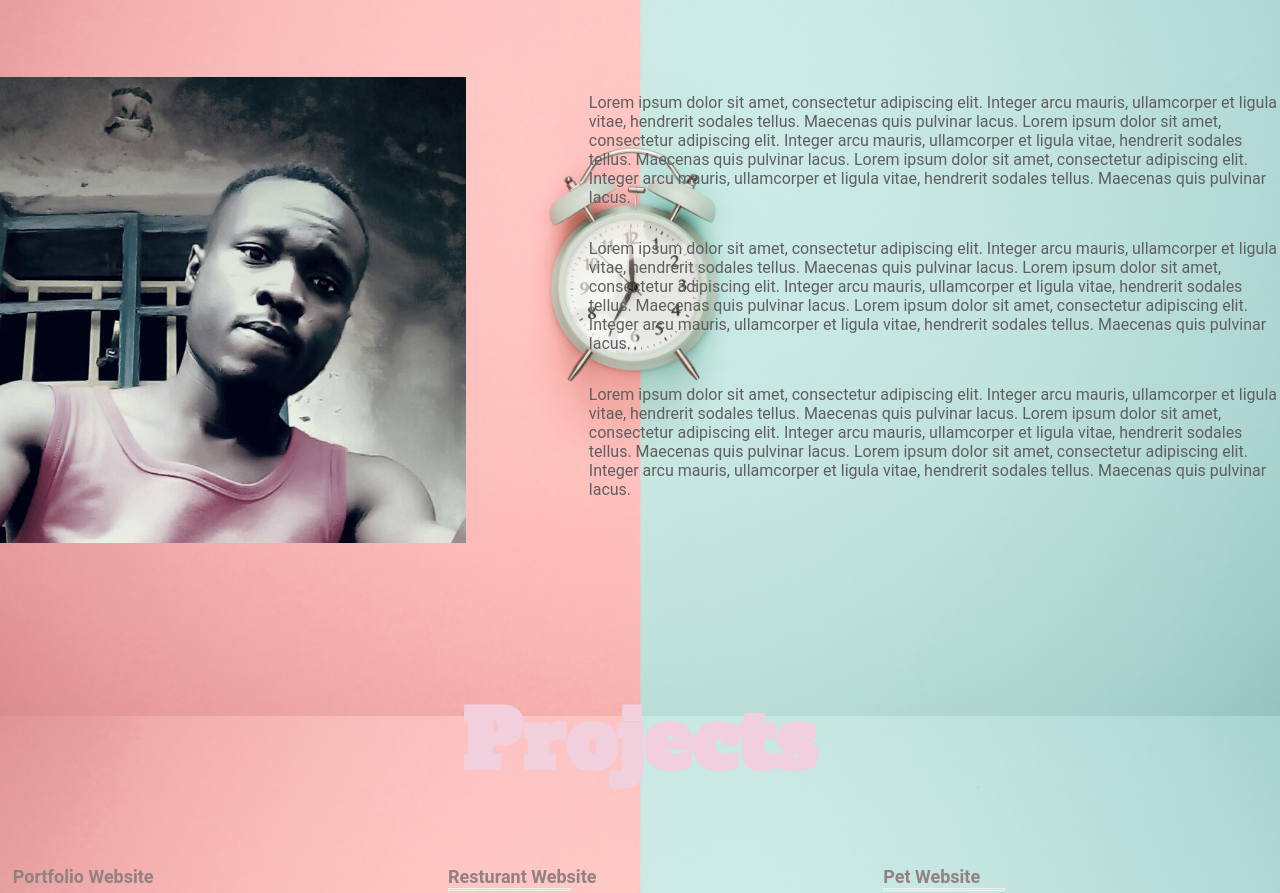
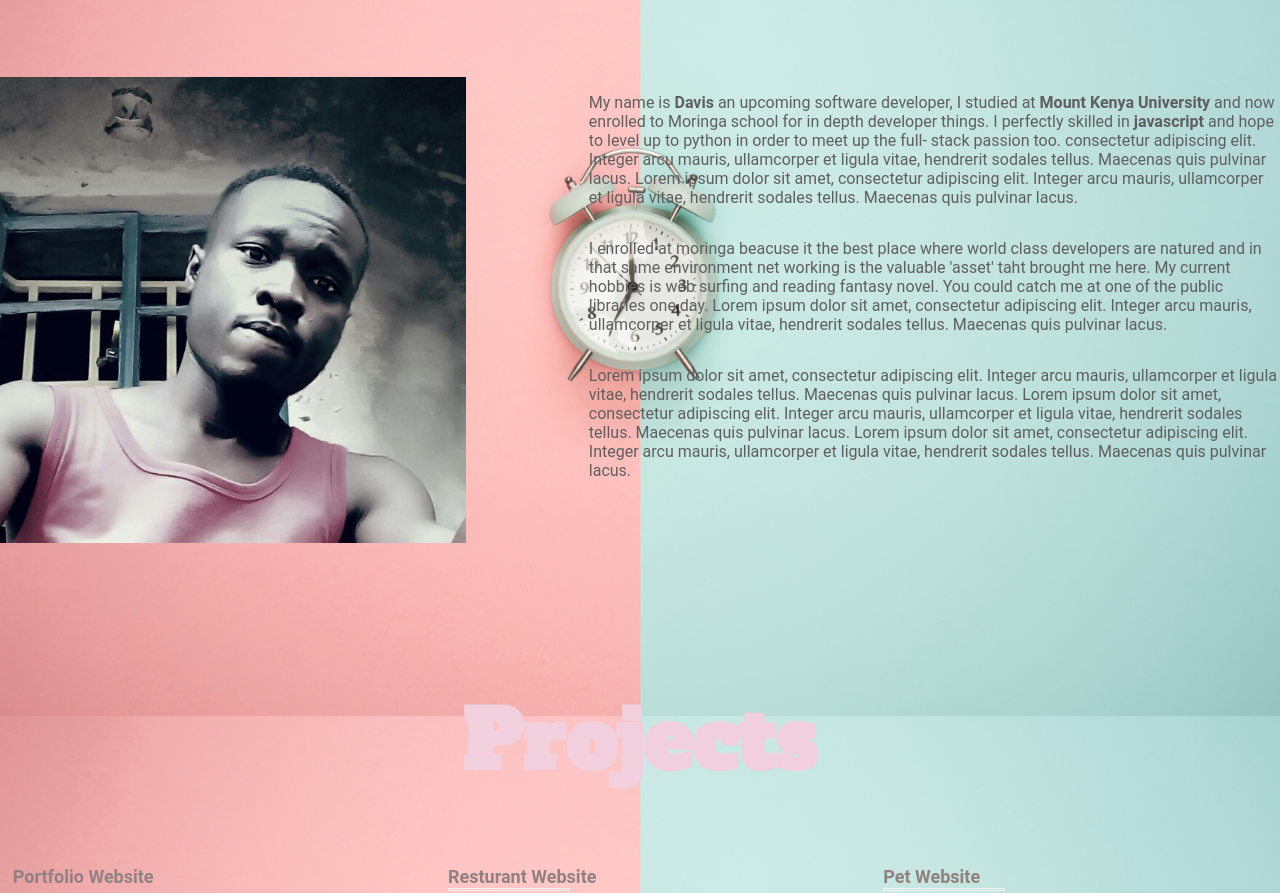
Before and after one commit to Davisdavy/portfolio, a plain HTML site: page index.html in a window 1280 px wide. Shown: the part 993-1886 px from the top of the page. Drawn offline with nearby package versions, Linux system fonts and the light colour scheme.

Commit message:
Update about me section and add a screenshot of the page for a README copy

```diff
--- a/index.html
+++ b/index.html
@@ -47,11 +47,10 @@
              width="130%" />
         </span>
         <span class="span1">
-            <p class="about-para">Lorem ipsum dolor sit amet,
-                    consectetur adipiscing elit. Integer arcu mauris, ullamcorper et
-                    ligula vitae, hendrerit sodales tellus. Maecenas quis pulvinar
-                    lacus.
-                    Lorem ipsum dolor sit amet, <span class="span2">
+            <p class="about-para">My name is <strong>Davis</strong>  an upcoming software developer,
+                I studied at <strong>Mount Kenya University</strong>  and now enrolled to Moringa school
+                for in depth developer things. I perfectly skilled in <strong>javascript</strong> and hope
+                to level up to python in order to meet up the full- stack passion too. <span class="span2">
                 consectetur adipiscing elit. Integer arcu mauris, ullamcorper et
                 ligula vitae, hendrerit sodales tellus. Maecenas quis pulvinar
                 lacus.
@@ -62,14 +61,11 @@
             </p>
         </span>
         <span class="span1">
-            <p class="about-para1">Lorem ipsum dolor sit amet,
-                        consectetur adipiscing elit. Integer arcu mauris, ullamcorper et
-                        ligula vitae, hendrerit sodales tellus. Maecenas quis pulvinar
-                        lacus.
-                        Lorem ipsum dolor sit amet,
-                        consectetur adipiscing elit. Integer arcu mauris, ullamcorper et
-                        ligula vitae, hendrerit sodales tellus. Maecenas quis pulvinar
-                        lacus.
+            <p class="about-para1">I enrolled at moringa beacuse it the best place where world class developers are
+                natured and in that same environment net
+                working is the valuable 'asset' taht brought me here.
+                My current hobbies is web surfing and reading fantasy novel. You could catch me at one of the public
+                libraries one day.
                 Lorem ipsum dolor sit amet,
                 consectetur adipiscing elit. Integer arcu mauris, ullamcorper et
                 ligula vitae, hendrerit sodales tellus. Maecenas quis pulvinar
```
Also changed, not shown: css/images/land1.png (added). Lines whose indentation alone changed are shown as unchanged.
